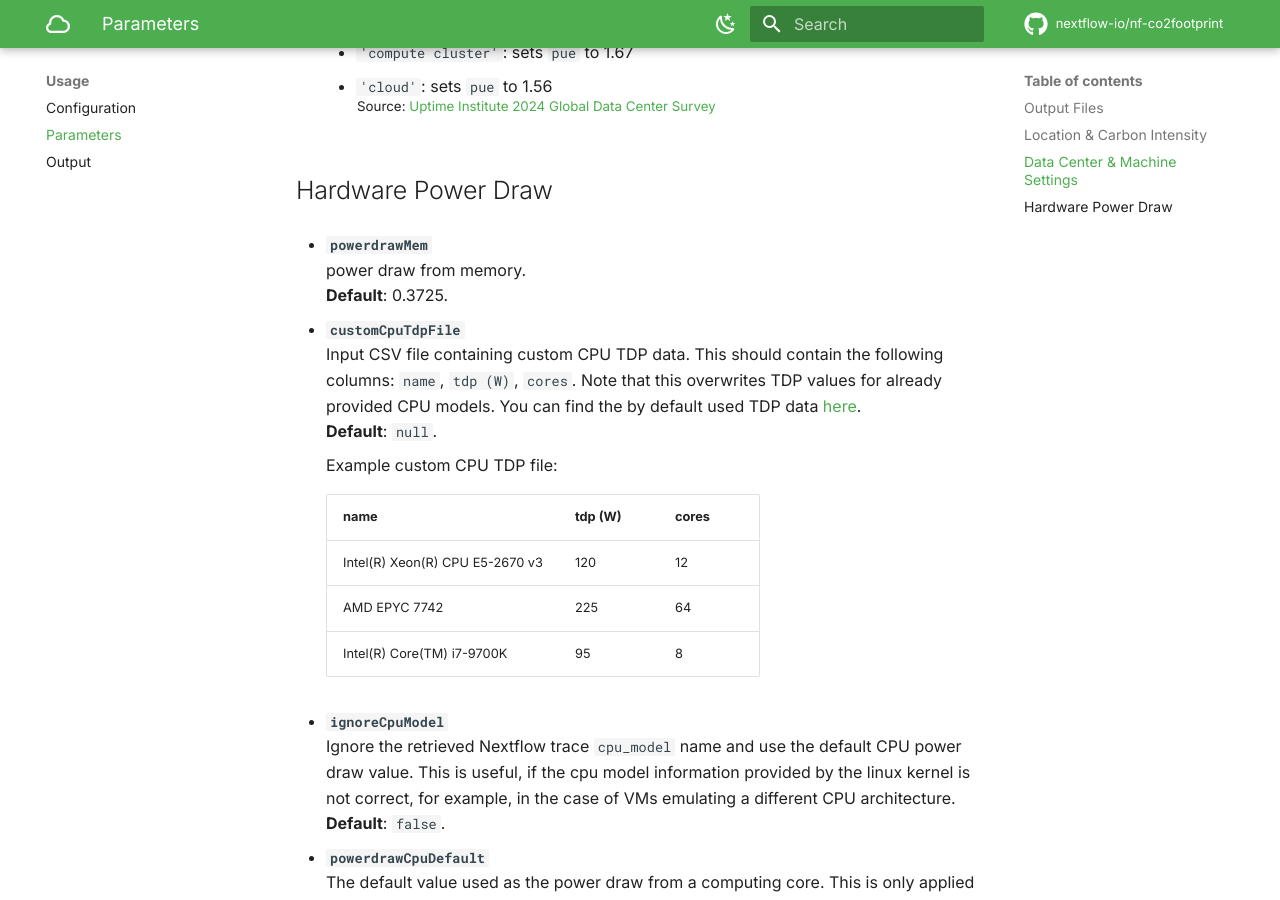
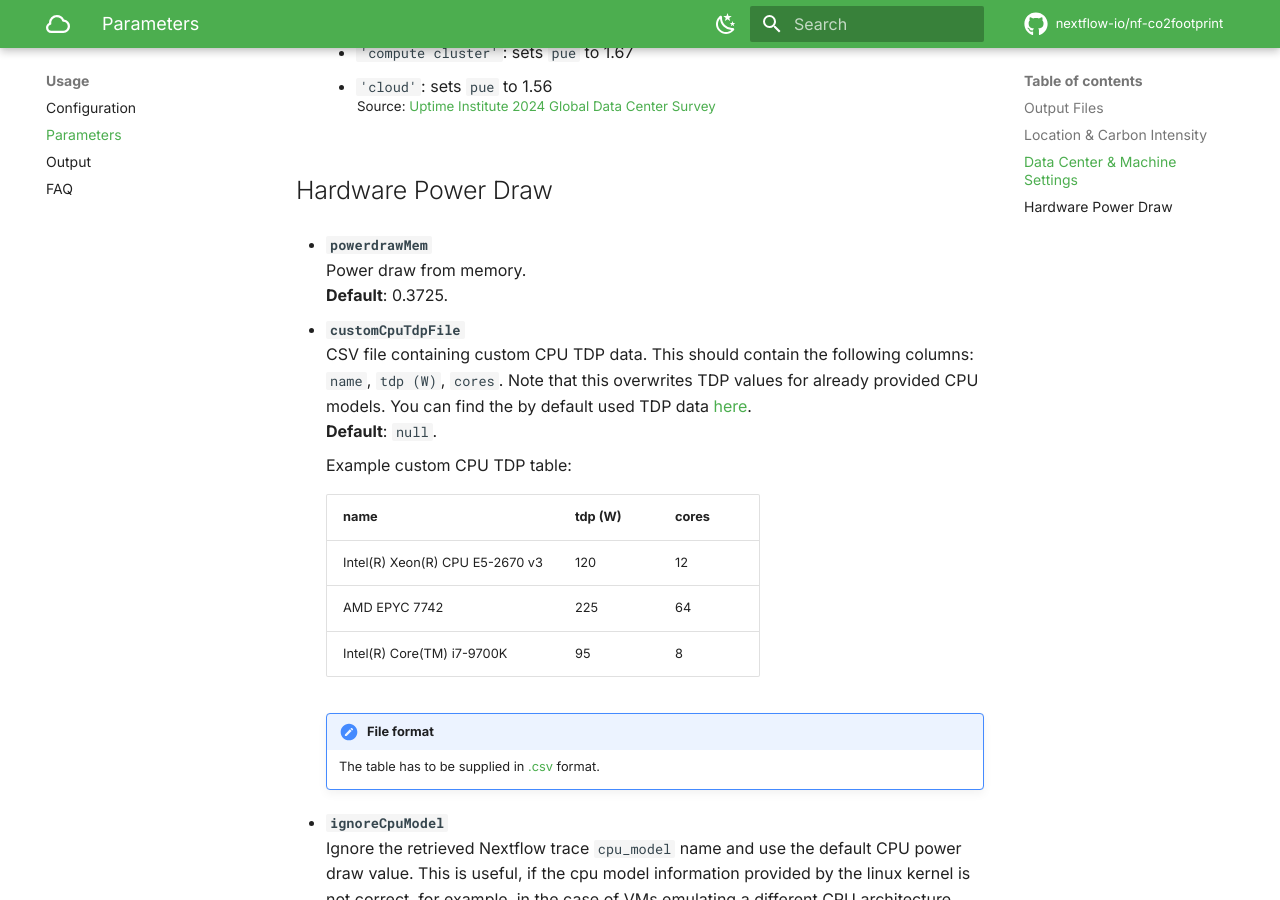
Before and after one commit to nextflow-io/nf-co2footprint, an MkDocs documentation site: the page built from docs/usage/parameters.md, in a window 1280 px wide and 900 px high, scrolled down 1844 px. Built offline with MkDocs 1.6.1 and Material for MkDocs 9.7.7, drawn with Linux system fonts in a browser that asks for light colours; comment, search, counter and statistics services are not loaded.

Commit message:
Documentation: Added CPU model warning to FAQ
Documentation: Small fixes & Info about table format for custom TDP tables

Documentation: Updated changes in CHANGELOG.md
Signed-off-by: Josua Carl <josua.carl@uni-tuebingen.de>

```diff
--- a/docs/usage/parameters.md
+++ b/docs/usage/parameters.md
@@ -61,20 +61,23 @@
 ## Hardware Power Draw
 
 - **`powerdrawMem`**
-  power draw from memory.
+  Power draw from memory.
   **Default**: 0.3725.
 
 - **`customCpuTdpFile`**
-  Input CSV file containing custom CPU TDP data. This should contain the following columns: `name`, `tdp (W)`, `cores`. Note that this overwrites TDP values for already provided CPU models. You can find the by default used TDP data [here](https://nextflow-io.github.io/nf-co2footprint/plugins/nf-co2footprint/src/resources/cpu_tdp_data/CPU_TDP_wikichip.csv).
+  CSV file containing custom CPU TDP data. This should contain the following columns: `name`, `tdp (W)`, `cores`. Note that this overwrites TDP values for already provided CPU models. You can find the by default used TDP data [here](https://nextflow-io.github.io/nf-co2footprint/plugins/nf-co2footprint/src/resources/cpu_tdp_data/CPU_TDP_wikichip.csv).
   **Default**: `null`.
 
-    Example custom CPU TDP file:
+    Example custom CPU TDP table: <a id="custom-tdp-table"></a>
 
     | name                            | tdp (W) | cores |
     |---------------------------------|---------|-------|
     | Intel(R) Xeon(R) CPU E5-2670 v3 | 120     | 12    |
     | AMD EPYC 7742                   | 225     | 64    |
     | Intel(R) Core(TM) i7-9700K      | 95      | 8     |
+
+    !!! Note "File format"
+        The table has to be supplied in [.csv](https://www.wikihow.com/Create-a-CSV-File) format.
 
 - **`ignoreCpuModel`**
   Ignore the retrieved Nextflow trace `cpu_model` name and use the default CPU power draw value. This is useful, if the cpu model information provided by the linux kernel is not correct, for example, in the case of VMs emulating a different CPU architecture.
--- a/mkdocs.yml
+++ b/mkdocs.yml
@@ -13,6 +13,7 @@
       - usage/configuration.md
       - usage/parameters.md
       - usage/output.md
+      - usage/FAQ.md
   - Contributing:
       - contributing/setup.md
       - contributing/guidelines.md
@@ -77,6 +78,7 @@
       custom_checkbox: true
   - pymdownx.arithmatex:
       generic: true
+  - attr_list
 
 plugins:
   - search
```
Also changed, not shown: CHANGELOG.md (+1 -1 lines), README.md (+4 -0 lines), docs/usage/FAQ.md (added, +30 -0 lines), 2 other files.
